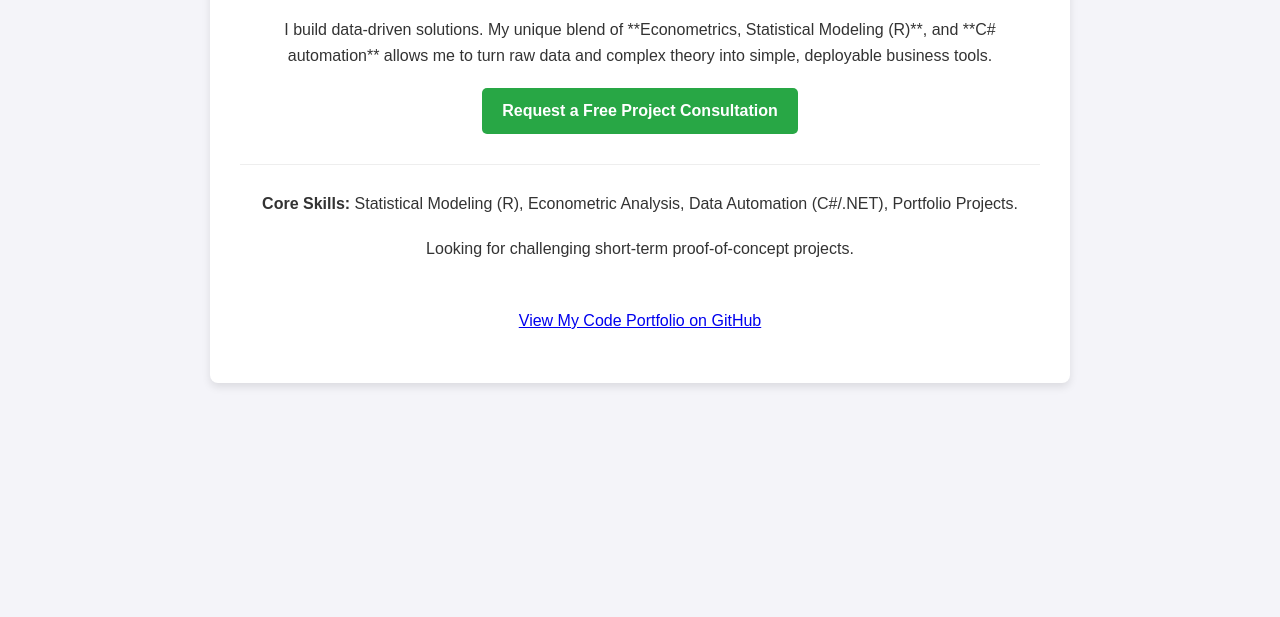
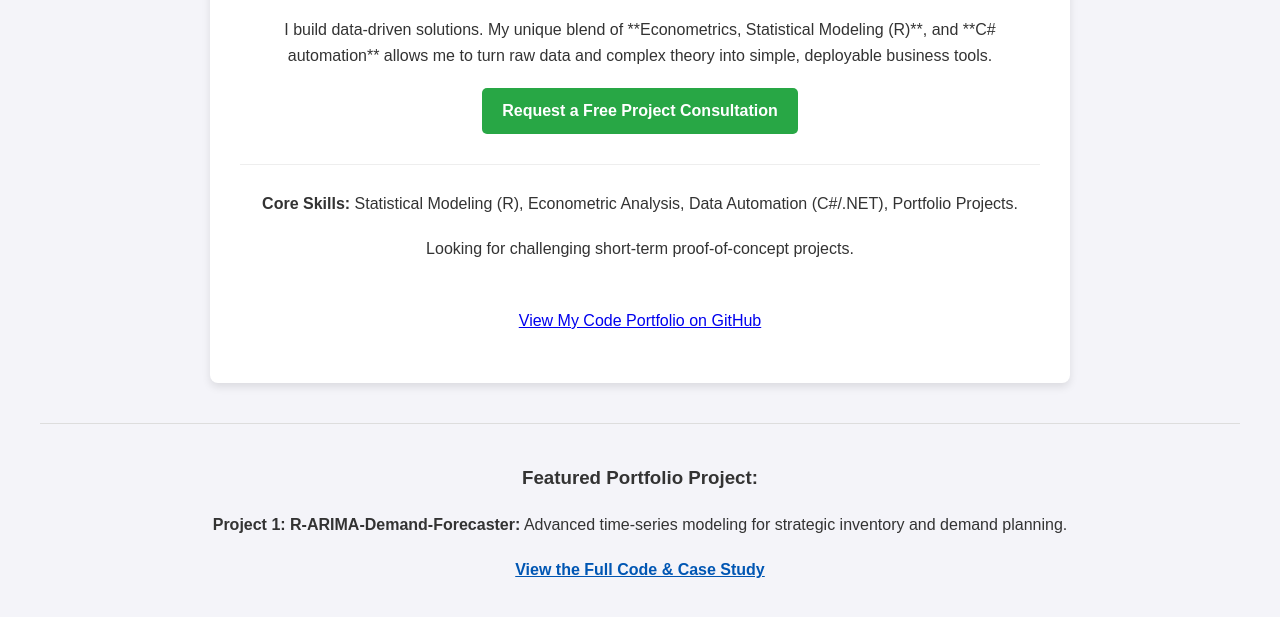
Before and after one commit to thobaniteeson-art/github.io, a plain HTML site: page index.html in a window 1280 px wide. Shown: the part 189-806 px from the top of the page. Drawn offline with Linux system fonts and the light colour scheme.

Commit message:
Update index.html

```diff
--- a/index.html
+++ b/index.html
@@ -31,3 +31,8 @@
     </div>
 </body>
 </html>
+<div class="project-links" style="margin-top: 40px; border-top: 1px solid #ddd; padding-top: 20px;">
+    <h3>Featured Portfolio Project:</h3>
+    <p><strong>Project 1: R-ARIMA-Demand-Forecaster:</strong> Advanced time-series modeling for strategic inventory and demand planning.</p>
+    <a href="https://github.com/thobaniiteeson-art/R-ARIMA-Demand-Forecaster" style="color:#0056b3; font-weight: bold;">View the Full Code & Case Study</a>
+</div>
```
